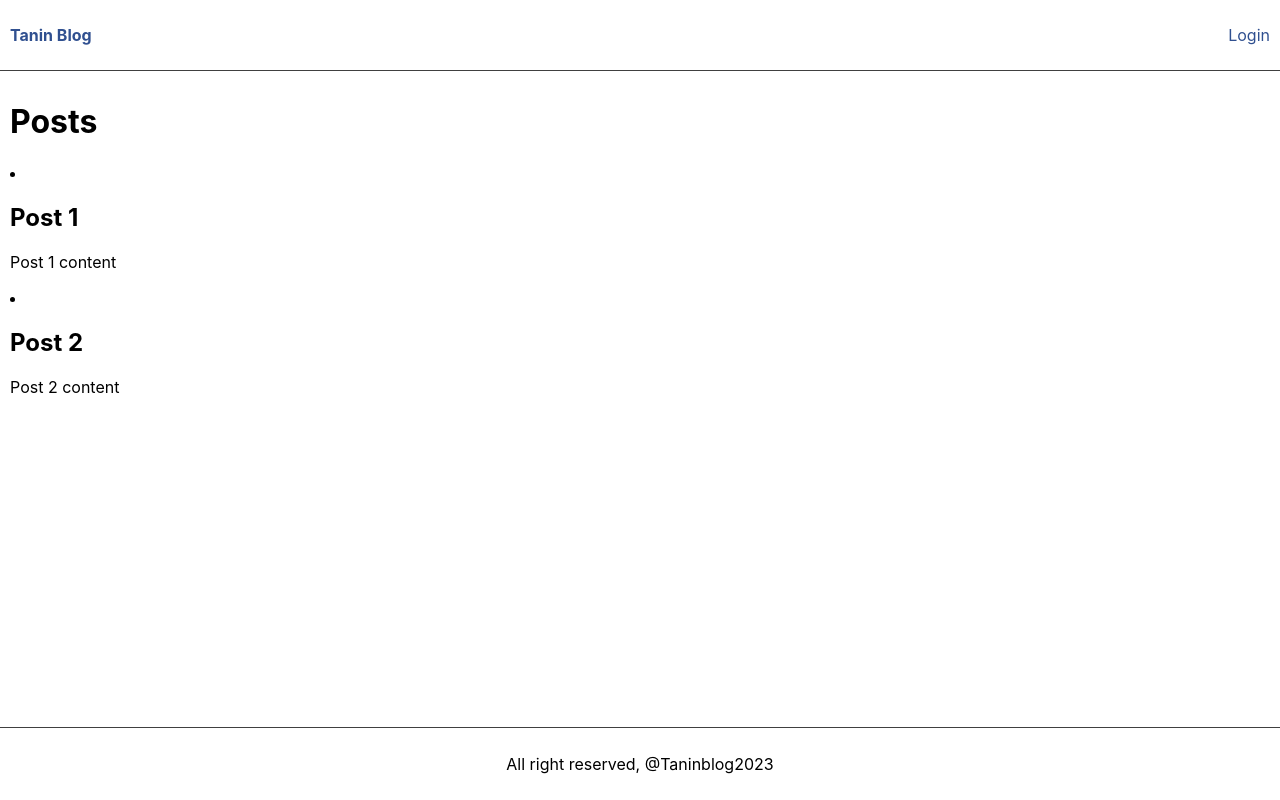
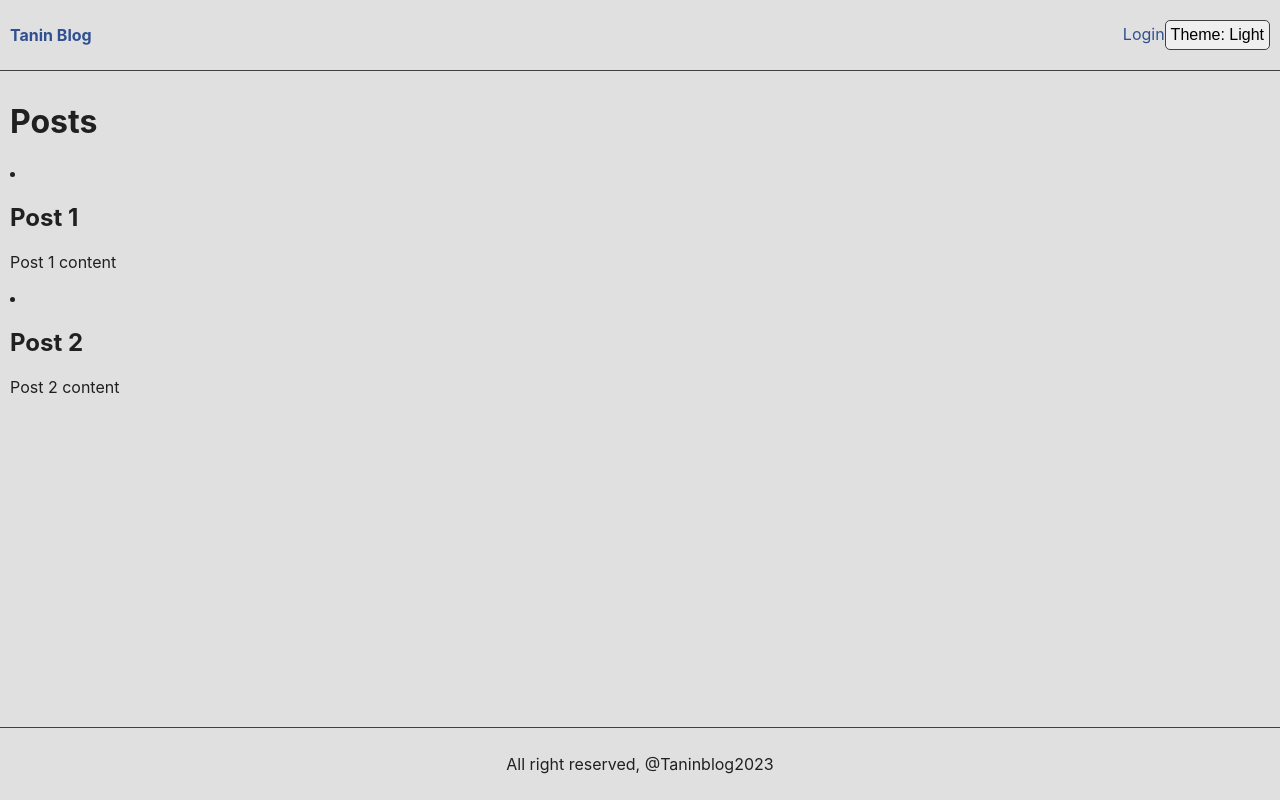
Before and after one commit to ashraftanin20/blog-frontend, a React (Create React App) app: page / in a window 1280 px wide. Built offline with nearby package versions, Linux system fonts and the light colour scheme.

Commit message:
Created ThemeContext component

```diff
--- a/src/App.js
+++ b/src/App.js
@@ -1,9 +1,13 @@
+import { useContext } from 'react';
 import './App.css';
 import Navbar from './components/Navbar';
+import { ThemeContext } from './ThemeContext';
 
 function App() {
+
+  const {theme} = useContext(ThemeContext);
   return (
-    <div className="container">
+    <div className={`container ${theme}`}>
       <Navbar />
       <div className="main">
         <h1 className="gradient-text">Posts</h1>
--- /dev/null
+++ b/src/ThemeContext.jsx
@@ -0,0 +1,15 @@
+import { createContext, useState } from "react";
+
+const ThemeContext = createContext();
+
+function ThemeContextProvider (props) {
+    const [theme, setTheme] = useState('light');
+    const toggleTheme = () => {
+        setTheme(theme === 'light' ? 'dark' : 'light');
+    };
+    return <ThemeContext.Provider value={{theme, toggleTheme}}>
+        {props.children}
+    </ThemeContext.Provider>
+}
+
+export {ThemeContext, ThemeContextProvider};
--- a/src/components/Navbar.jsx
+++ b/src/components/Navbar.jsx
@@ -1,6 +1,8 @@
-import React from 'react'
+import React, { useContext } from 'react'
+import { ThemeContext } from '../ThemeContext'
 
 function Navbar() {
+    const { theme, toggleTheme } = useContext(ThemeContext);
     return (
         <div className="header">
             <div className="header-item">
@@ -10,6 +12,7 @@
             </div>
             <div className="header-item">
                 <a href="/login">Login</a>
+                <button onClick={toggleTheme}>{theme === 'light' ? 'Theme: Light':'Theme: Dark'}</button>
             </div>
         </div>
     )
--- a/src/index.css
+++ b/src/index.css
@@ -16,6 +16,7 @@
   height: 100vh;
 
   --color-link: #305090;
+  --color-link-light: #40c0f0;
   --color-link-hover: #f08040;
   --color-line: #404040;
   --color-light: #e0e0e0;
@@ -28,6 +29,13 @@
 .dark {
   background-color: var(--color-dark);
   color: var(--color-light);
+}
+.dark button {
+  background-color: var(--color-dark);
+  color: var(--color-light);
+}
+.dark a {
+  color: var(--color-link-light);
 }
 .container {
   display: flex;
@@ -45,7 +53,16 @@
 a:hover {
   color: var(--color-link-hover);
 }
-
+button {
+  cursor: pointer;
+  padding: 5px;
+  font-size: 16px;
+  border: 1px solid var(--color-line);
+  border-radius: 5px;
+}
+button:hover {
+  border: 1px solid var(--color-link-hover);
+}
 .header {
   padding: 10px;
   min-height: 50px;
--- a/src/index.js
+++ b/src/index.js
@@ -3,15 +3,15 @@
 import './index.css';
 import App from './App';
 import reportWebVitals from './reportWebVitals';
+import { ThemeContextProvider } from './ThemeContext';
 
 const root = ReactDOM.createRoot(document.getElementById('root'));
 root.render(
   <React.StrictMode>
-    <App />
+    <ThemeContextProvider>
+      <App />
+    </ThemeContextProvider>
   </React.StrictMode>
 );
 
-// If you want to start measuring performance in your app, pass a function
-// to log results (for example: reportWebVitals(console.log))
-// or send to an analytics endpoint. Learn more: https://bit.ly/CRA-vitals
 reportWebVitals();
```
